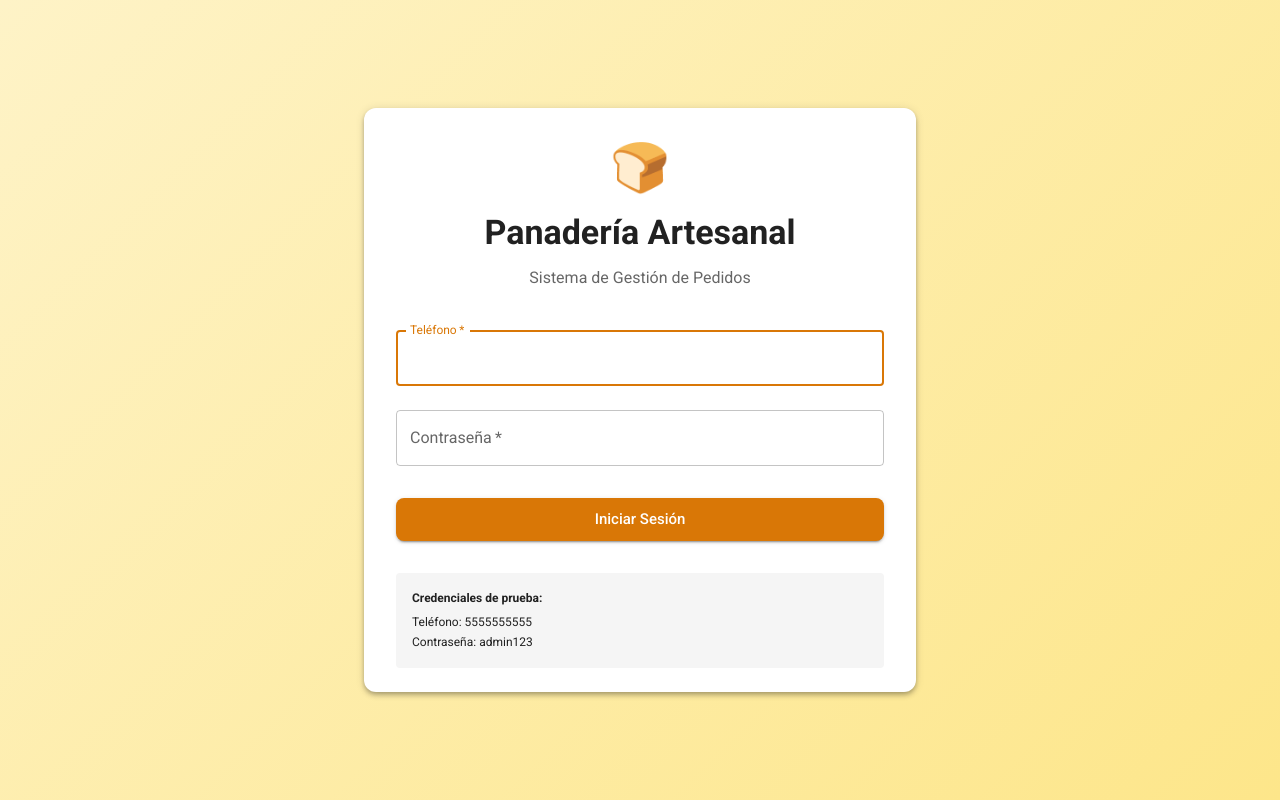
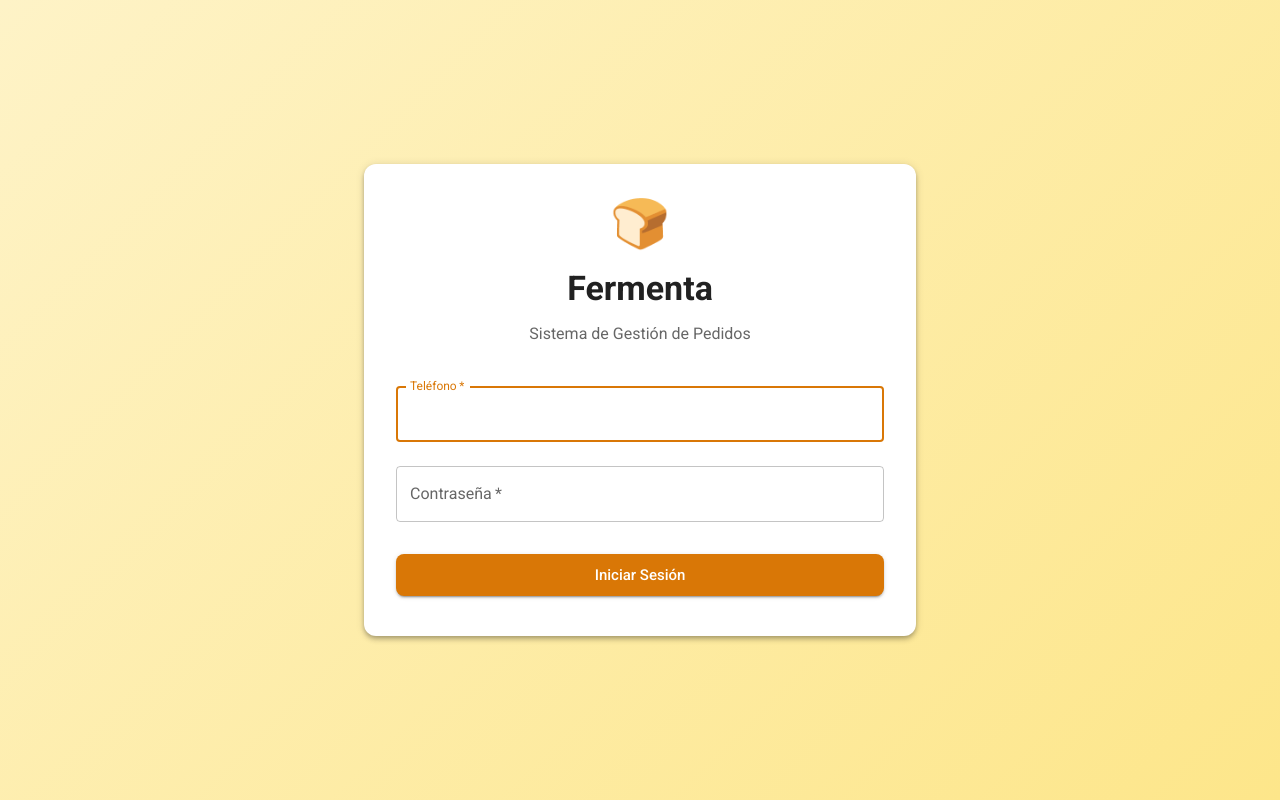
Before and after one commit to cuevasfm/pan-frontend, a React (Vite) app: page /login in a window 1280 px wide. Built offline with nearby package versions, Linux system fonts and the light colour scheme; no server answers.

Commit message:
mejor en vista para movil

```diff
--- a/index.html
+++ b/index.html
@@ -4,7 +4,7 @@
     <meta charset="UTF-8" />
     <link rel="icon" type="image/svg+xml" href="/bread-icon.svg" />
     <meta name="viewport" content="width=device-width, initial-scale=1.0" />
-    <title>Panadería Artesanal - Gestión de Pedidos</title>
+    <title>Fermenta - Gestión de Pedidos</title>
     <link rel="preconnect" href="https://fonts.googleapis.com">
     <link rel="preconnect" href="https://fonts.gstatic.com" crossorigin>
     <link href="https://fonts.googleapis.com/css2?family=Roboto:wght@300;400;500;700&display=swap" rel="stylesheet">
--- a/src/pages/Login.jsx
+++ b/src/pages/Login.jsx
@@ -54,7 +54,7 @@ const Login = () => {
                 🍞
               </Typography>
               <Typography variant="h4" component="h1" gutterBottom sx={{ fontWeight: 700 }}>
-                Panadería Artesanal
+                Fermenta
               </Typography>
               <Typography variant="body1" color="text.secondary">
                 Sistema de Gestión de Pedidos
@@ -97,18 +97,6 @@ const Login = () => {
                 {loading ? 'Iniciando sesión...' : 'Iniciar Sesión'}
               </Button>
             </form>
-
-            <Box sx={{ mt: 2, p: 2, bgcolor: 'grey.100', borderRadius: 1 }}>
-              <Typography variant="caption" display="block" gutterBottom>
-                <strong>Credenciales de prueba:</strong>
-              </Typography>
-              <Typography variant="caption" display="block">
-                Teléfono: 5555555555
-              </Typography>
-              <Typography variant="caption" display="block">
-                Contraseña: admin123
-              </Typography>
-            </Box>
           </CardContent>
         </Card>
       </Container>
```
